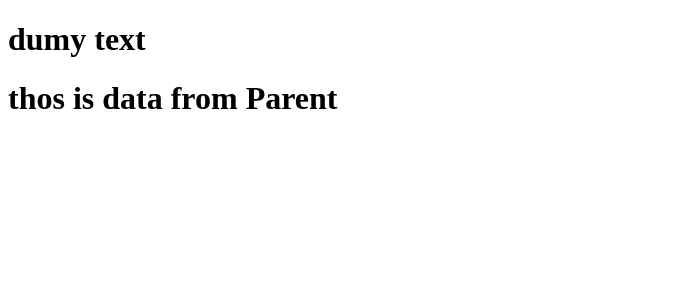
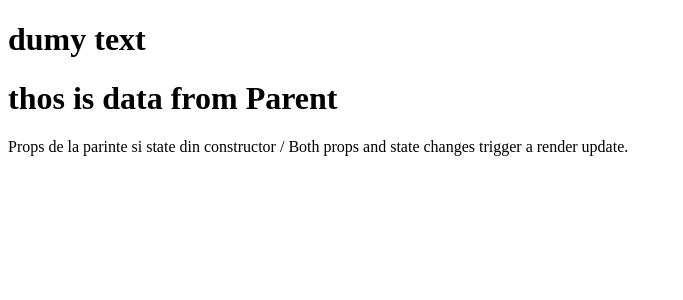
Before and after one commit to bogdandin/react-turoial-romana, a React (Create React App) app: page / in a window 1280 px wide. Shown: the top 300 px of the page, without its empty margins (0-683 px from the left). Built offline with nearby package versions, Linux system fonts and the light colour scheme.

Commit message:
Part 3  props and state changes trigger a render update.

```diff
--- a/src/App.jsx
+++ b/src/App.jsx
@@ -14,8 +14,10 @@ class App extends Component {
     render () {
         return (
             <div>
+
                 <h1>{this.state.txt}</h1>
                 <h1>{this.props.message}</h1>
+                <p>Props de la parinte si state din constructor /  Both props and state changes trigger a render update.</p>
 
 
 
```
